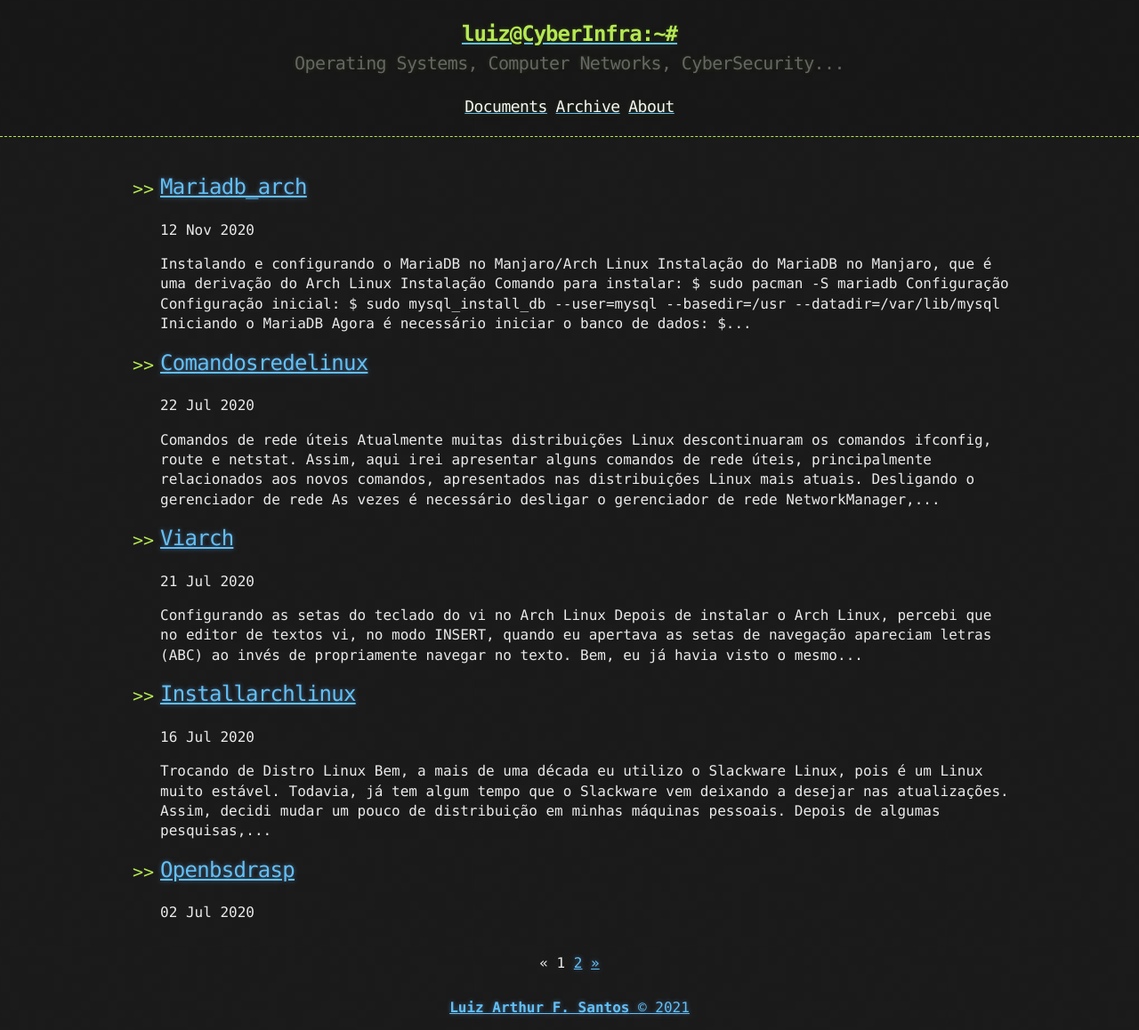
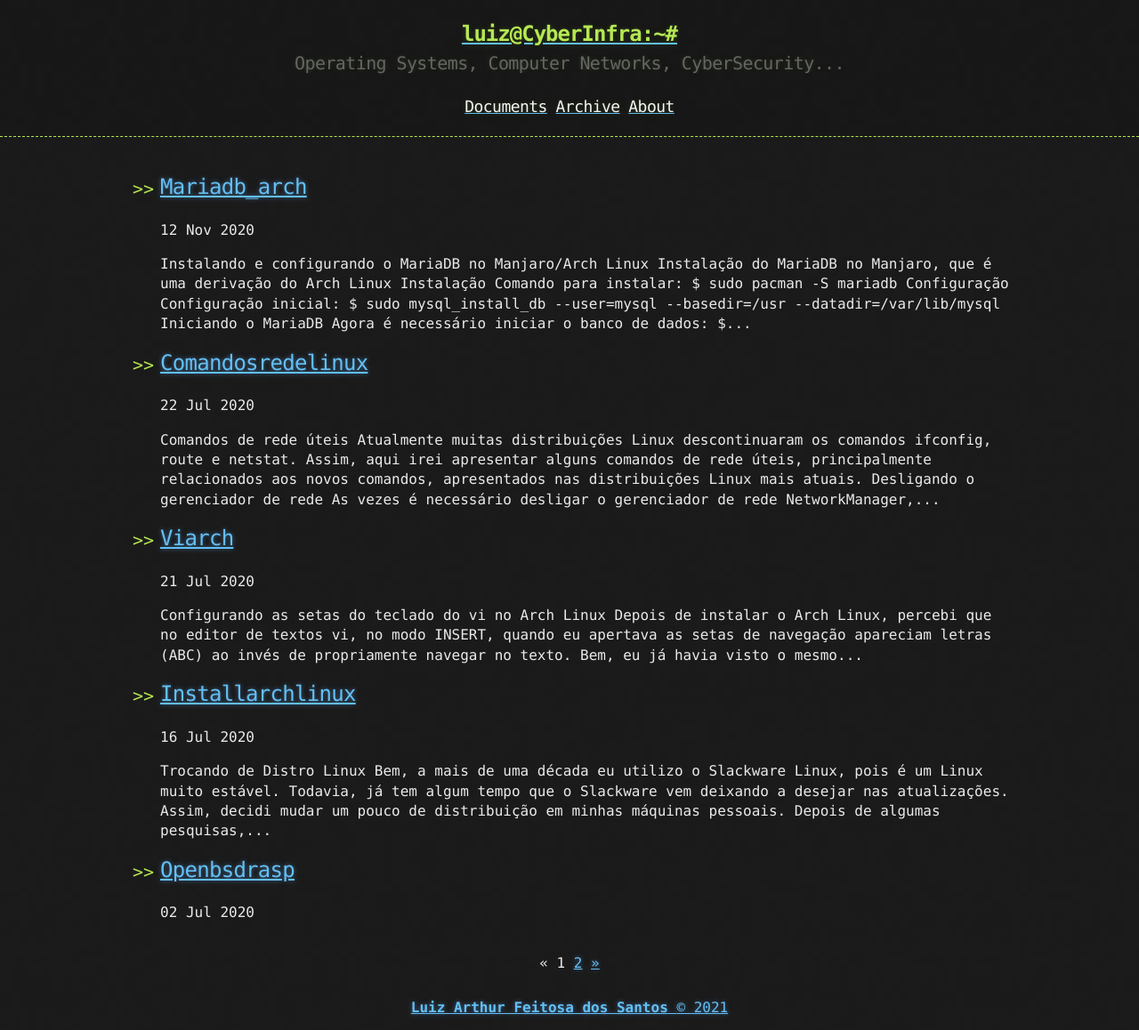
Before and after one commit to luizsantos/cyberinfra, a Jekyll site: the page built from index.html, in a window 1280 px wide. Shown: the whole page at 89% size. Built offline with Jekyll 4.4.1, drawn with Linux system fonts in a browser that asks for light colours; the list of posts is cut into pages by our own code.

Commit message:
change conf

```diff
--- a/_config.yml
+++ b/_config.yml
@@ -1,7 +1,7 @@
 title: CyberInfra
 description: "Operating Systems, Computer Networks, CyberSecurity..."
 author:
-  name: "Luiz Arthur F. Santos"
+  name: "Luiz Arthur Feitosa dos Santos"
   email: "luizsantos@utfpr.edu.br / luiz.arthur.feitosa.santos@gmail.com"
 # template - url: "https://ashishchaudhary.in/hacker-blog"
 
@@ -31,5 +31,5 @@
 # Custom variables
 owner : "luiz"
 company : "CyberInfra"
-year : "2020"
+year : "2021"
 url : "https://luizsantos.github.io/cyberinfra"
```
